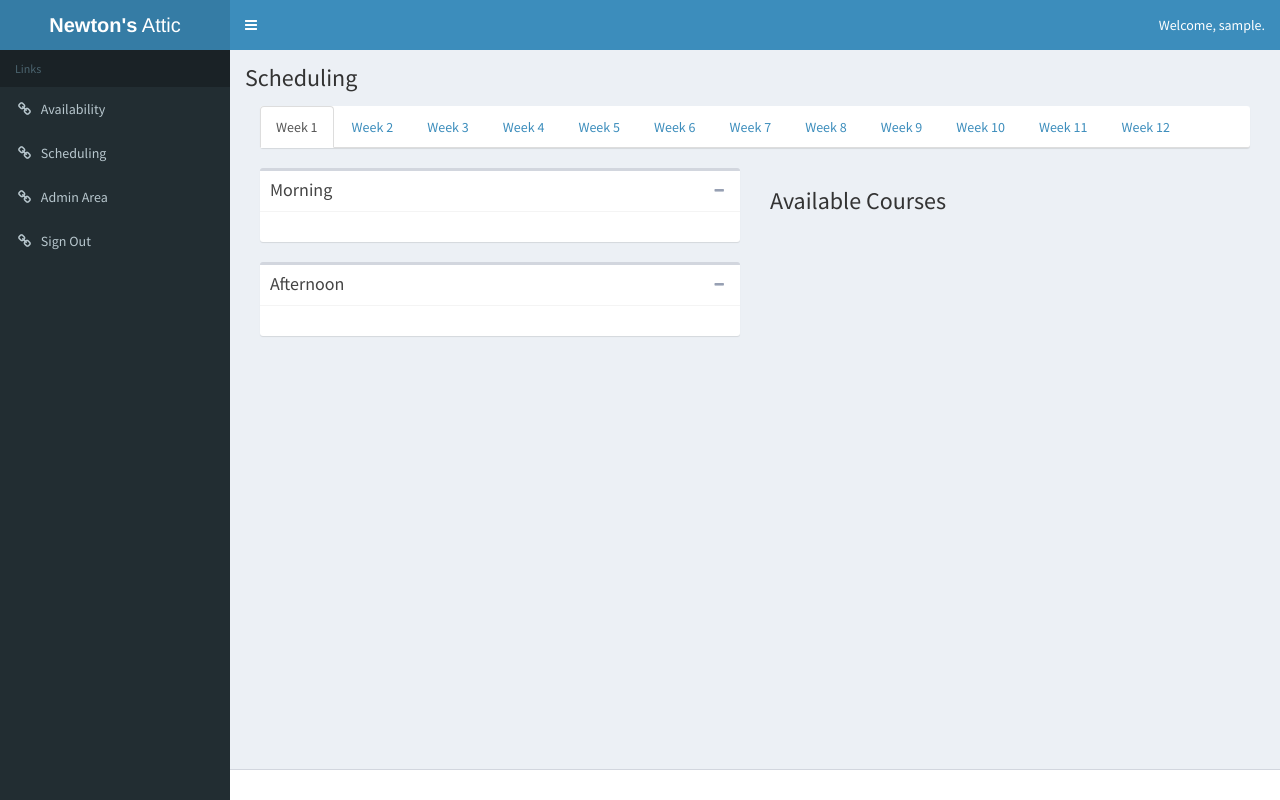
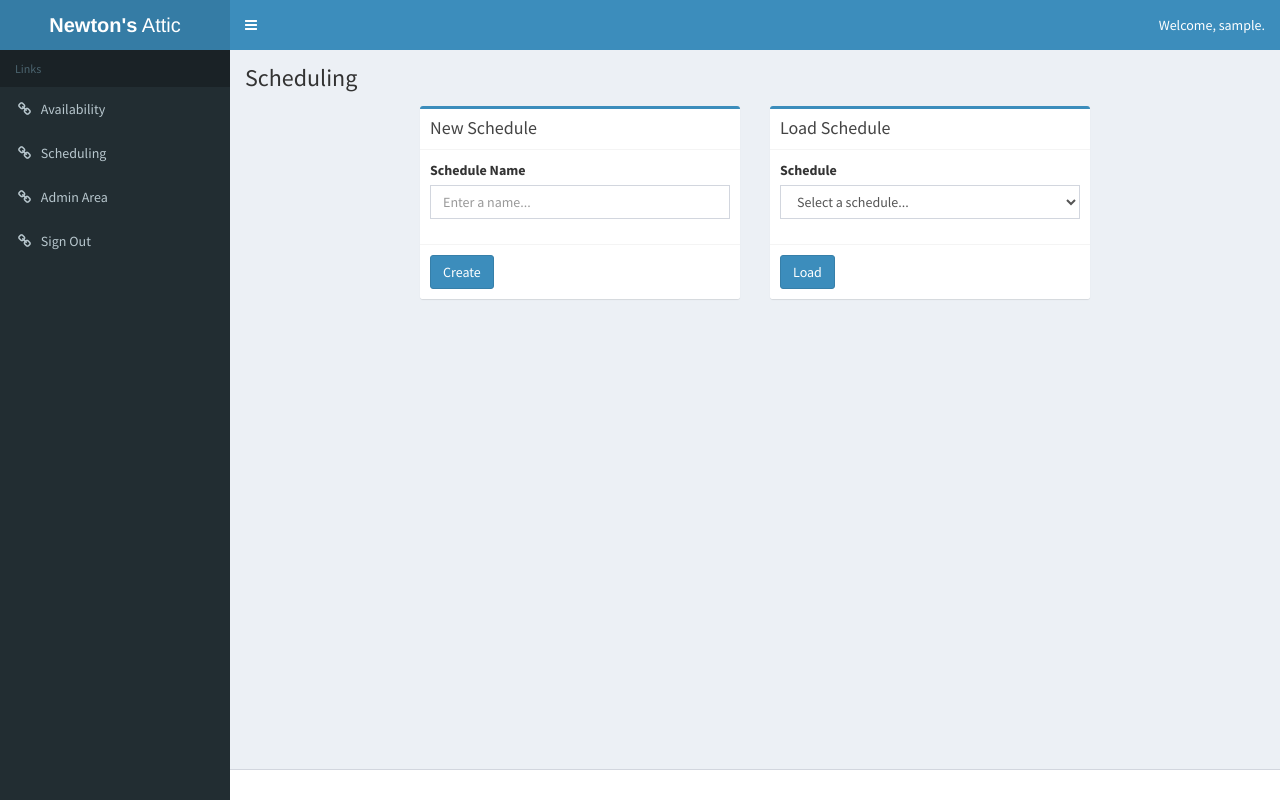
Before and after one commit to cs499group19/newtonsattic, a Django app: page / in a window 1280 px wide. Run offline with Django 3.2, Linux system fonts and the light colour scheme; the visitor is signed in with stand-in values (Sample User, id 1); data that the repository does not hold is empty; some libraries are stand-ins or nearby versions.

Commit message:
Create create/load index view.

```diff
--- /dev/null
+++ b/scheduling/templates/scheduling/index.html
@@ -0,0 +1,82 @@
+{% extends 'base/layout.html' %}
+{% load staticfiles %}
+{% load dict_lookup %}
+
+{% block title %}
+  Scheduling | Newton's Attic
+{% endblock %}
+
+{% block end_head %}
+
+{% endblock %}
+
+{% block page_header %}
+  Scheduling
+{% endblock %}
+
+{% block page_description %}
+
+{% endblock %}
+
+{% block content %}
+  <div class="row">
+    <div class="col-md-4 col-md-offset-2">
+      <div class="box box-primary">
+        <div class="box-header with-border">
+          <h3 class="box-title">New Schedule</h3>
+        </div>
+        <form role="form" action="{% url 'load_schedule' %}" method="post">
+          {% csrf_token %}
+          <div class="box-body">
+            <div class="form-group">
+              <label for="schedule-name">Schedule Name</label>
+              <input id="schedule-name" class="form-control" name="name" type="text" placeholder="Enter a name...">
+            </div>
+          </div>
+          <div class="box-footer">
+            <button class="btn btn-primary">Create</button>
+          </div>
+        </form>
+      </div>
+    </div>
+    <div class="col-md-4">
+      <div class="box box-primary">
+        <div class="box-header with-border">
+          <h3 class="box-title">Load Schedule</h3>
+        </div>
+        <form role="form" action="{% url 'new_schedule' %}" method="get">
+          <div class="box-body">
+            <div class="form-group">
+              <label for="schedule-select">Schedule</label>
+              <select id="schedule-select" name="selected" class="form-control">
+                <option value="">Select a schedule...</option>
+                {% for schedule in schedules %}
+                  <option value="{{ schedule.id }}">{{ schedule.name }}</option>
+                {% endfor %}
+              </select>
+            </div>
+          </div>
+          <div class="box-footer">
+            <button class="btn btn-primary">Load</button>
+          </div>
+        </form>
+      </div>
+    </div>
+  </div>
+{% endblock %}
+
+{% block footer %}
+
+{% endblock %}
+
+{% block copyright %}
+
+{% endblock %}
+
+{% block javascript %}
+  <script type="text/javascript">
+    $(function () {
+
+    });
+  </script>
+{% endblock %}
--- a/scheduling/templates/scheduling/schedule.html
+++ b/scheduling/templates/scheduling/schedule.html
@@ -6,7 +6,6 @@
 
 {% block end_head %}
   <link rel="stylesheet" href="https://ajax.googleapis.com/ajax/libs/jqueryui/1.11.4/themes/smoothness/jquery-ui.css">
-  <!--<link rel="stylesheet" type="text/css" href="{% static 'scheduling/style.css' %}">-->
 {% endblock %}
 
 {% block page_header %}
--- a/scheduling/urls.py
+++ b/scheduling/urls.py
@@ -5,5 +5,7 @@ from . import views
 
 urlpatterns = [
     url(r'^$', views.index, name='index'),
+    url(r'^new/$', views.create_new_schedule, name='new_schedule'),
+    url(r'^(?P<schedule_id>\d+)$', views.load_schedule, name='load_schedule'),
     url(r'^availability/$', views.instructor_availability, name='availability')
 ]
--- a/scheduling/views.py
+++ b/scheduling/views.py
@@ -46,7 +46,18 @@ def index(request):
 
     pprint.pprint(context['sorted'])
 
-    return render(request, 'scheduling/schedule.html', context)
+    # return render(request, 'scheduling/schedule.html', context)
+    return render(request, 'scheduling/index.html', context)
+
+
+@login_required(login_url='/login/')
+def create_new_schedule(request):
+    pass
+
+
+@login_required(login_url='/login/')
+def load_schedule(request, schedule_id):
+    return
 
 
 @login_required(login_url='/login/')
```
